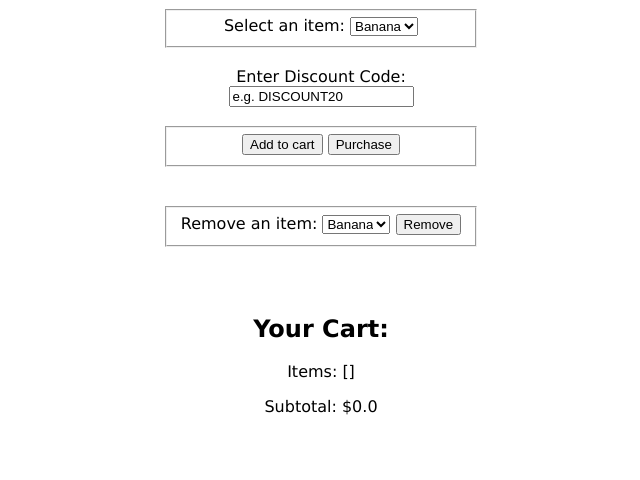
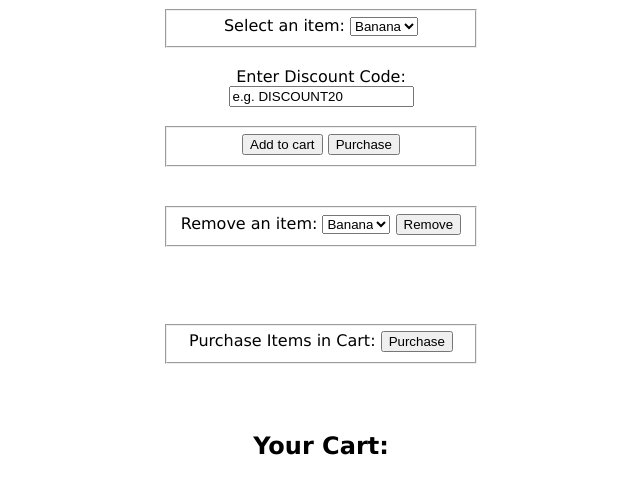
Before and after one commit to Jessmald89/Group2-repo-projects, a Flask app: page / in a window 1280 px wide. Shown: the part 110-590 px from the top of the page, without its empty margins (319-959 px from the left). Run offline with Flask 3, Linux system fonts and the light colour scheme.

Commit message:
Added Purchase and Remove Functions/HTML template

```diff
--- a/app.py
+++ b/app.py
@@ -14,17 +14,33 @@ It also specifies "GET" and "POST" as methods that the route can handle.
 @app.route("/", methods=["GET", "POST"])
 def index():
     if request.method == "POST":       # Provides instructions for a form whose method is "POST"
-        add_operation = request.form["add_operation"]   # Finds element in html template where name="add_operation"
+        if "form1_submit" in request.form:
+            add_operation = request.form["add_operation"]   # Finds element in html template where name="add_operation"
 
-        if add_operation == "banana":
-            banana = Food("Banana", BANANA_PRICE)
-            user_cart.add(banana)
-        elif add_operation == "apple":
-            apple = Food("Apple", APPLE_PRICE)
-            user_cart.add(apple)
-        elif add_operation == "orange":
-            orange = Food("Orange", ORANGE_PRICE)
-            user_cart.add(orange)
+            if add_operation == "banana":
+                banana = Food("Banana", BANANA_PRICE)
+                user_cart.add(banana)
+            elif add_operation == "apple":
+                apple = Food("Apple", APPLE_PRICE)
+                user_cart.add(apple)
+            elif add_operation == "orange":
+                orange = Food("Orange", ORANGE_PRICE)
+                user_cart.add(orange)
+
+        elif "form2_submit" in request.form:
+            remove_operation = request.form["remove_operation"] # Finds element in html template where name="remove_operation"
+            if remove_operation == "banana":
+                banana = Food("Banana", BANANA_PRICE)
+                user_cart.remove(banana)
+            elif remove_operation == "apple":
+                apple = Food("Apple", APPLE_PRICE)
+                user_cart.remove(apple)
+            elif remove_operation == "orange":
+                orange = Food("Orange", ORANGE_PRICE)
+                user_cart.remove(orange)
+
+        elif "form3_submit" in request.form: #Clears the list and resets the subtotal. Confirms Purchase.
+            user_cart.clear()
 
         # Check for Discount Code
         discount_code = request.form.get("discount_code")
--- a/templates/index.html
+++ b/templates/index.html
@@ -39,7 +39,16 @@
                     <option value="orange">Orange</option>
                 </select>
 
-                <input type="button" value="Remove">
+                <input type="submit" name="form2_submit" value="Remove">
+            </fieldset>
+            <br>
+        </form>
+        <br>
+        <br>
+        <form method="POST" class="center">
+            <fieldset>
+                <label for="purchase_operation">Purchase Items in Cart:</label>
+                <input type="submit" name="form3_submit" value="Purchase">
             </fieldset>
             <br>
         </form>
```
Also changed, not shown: cart.py (+11 -4 lines).
